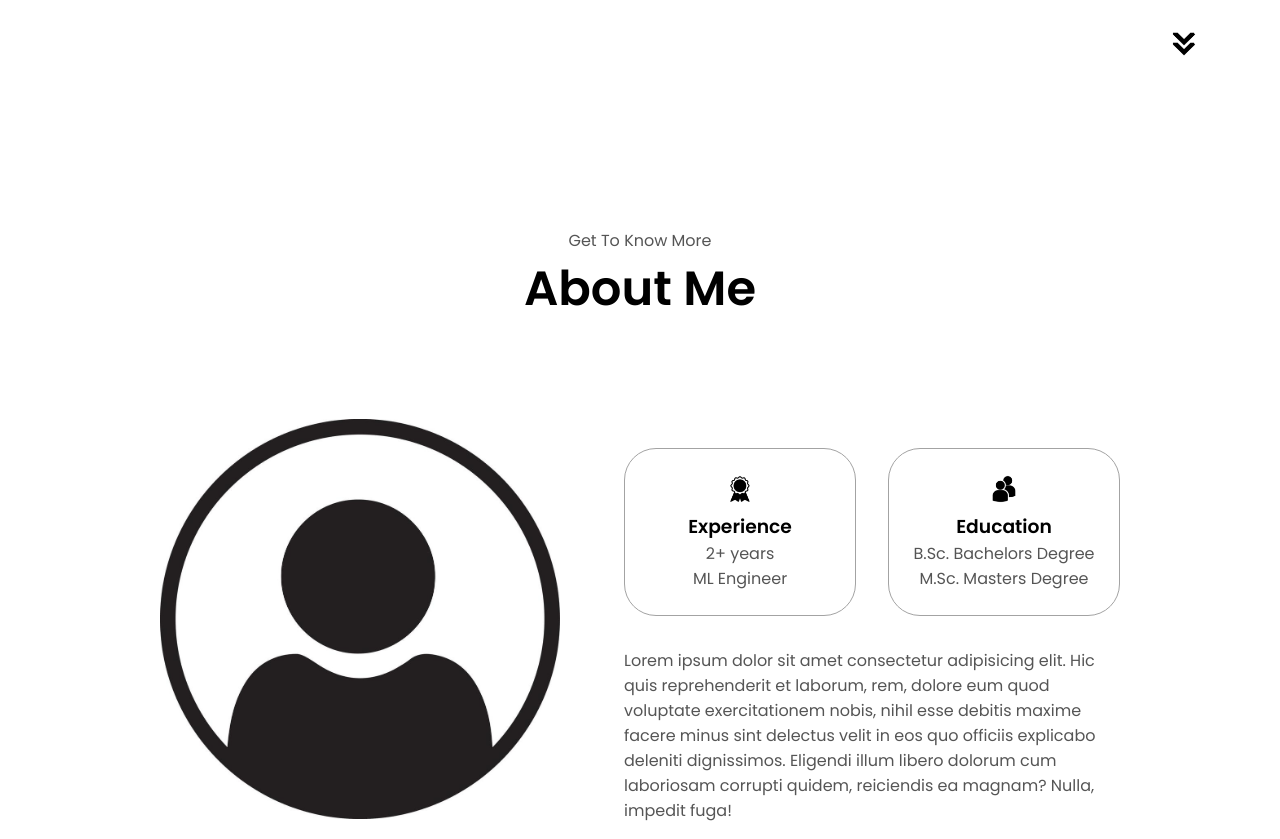
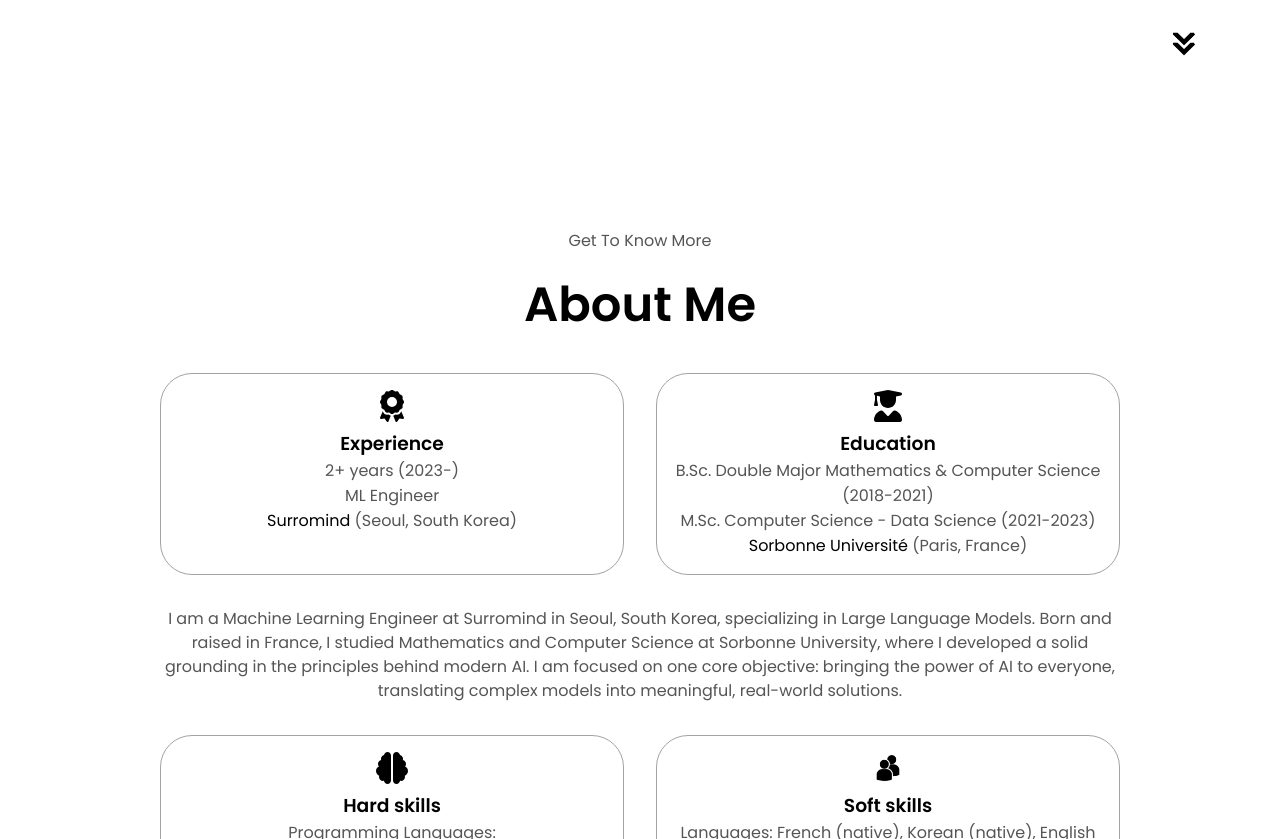
Before and after one commit to esychoi/esychoi.github.io, a plain HTML site: page index.html in a window 1280 px wide. Shown: the part 700-1539 px from the top of the page. Drawn offline with Linux system fonts and the light colour scheme.

Commit message:
feat: about section

```diff
--- a/index.html
+++ b/index.html
@@ -44,9 +44,8 @@
         <img src="./assets/person-icon.jpg" alt="esychoi profile picture" />
       </div>
       <div class="section__text">
-        <!-- <p class="section__text__p1">Hello, I'm</p> -->
         <h1 class="title">Esther Sun Young CHOI</h1>
-        <p class="section__text__p2">Machine Learning Engineer</p>
+        <p class="section__text__p2">Machine Learning Engineer <br /> at <a href="https://surromind.ai/" target="_blank">Surromind</a></p>
         <div class="btn-container">
           <button
             class="btn btn-color-2"
@@ -84,43 +83,76 @@
       <p class="section__text__p1">Get To Know More</p>
       <h1 class="title">About Me</h1>
       <div class="section-container">
-        <div class="section__pic-container">
-          <img
-            src="./assets/person-icon.jpg"
-            alt="Profile picture"
-            class="about-pic"
-          />
-        </div>
         <div class="about-details-container">
           <div class="about-containers">
             <div class="details-container">
               <img
-                src="./assets/experience.png"
+                src="./assets/award-solid.svg"
                 alt="Experience icon"
                 class="icon"
               />
               <h3>Experience</h3>
-              <p>2+ years <br />ML Engineer</p>
+              <p>2+ years (2023-)
+                <br />
+                ML Engineer
+                <br />
+                <a href="https://surromind.ai/" target="_blank">Surromind</a> (Seoul, South Korea)</p>
             </div>
             <div class="details-container">
               <img
-                src="./assets/education.png"
+                src="./assets/user-graduate-solid.svg"
                 alt="Education icon"
                 class="icon"
               />
               <h3>Education</h3>
-              <p>B.Sc. Bachelors Degree<br />M.Sc. Masters Degree</p>
+              <p>B.Sc. Double Major Mathematics & Computer Science (2018-2021)
+                <br />
+                M.Sc. Computer Science - Data Science (2021-2023)
+                <br />
+                <a href="https://www.sorbonne-universite.fr/" target="_blank">Sorbonne Université  </a> (Paris, France)
+              </p>
             </div>
           </div>
           <div class="text-container">
             <p>
-              Lorem ipsum dolor sit amet consectetur adipisicing elit. Hic quis
-              reprehenderit et laborum, rem, dolore eum quod voluptate
-              exercitationem nobis, nihil esse debitis maxime facere minus sint
-              delectus velit in eos quo officiis explicabo deleniti dignissimos.
-              Eligendi illum libero dolorum cum laboriosam corrupti quidem,
-              reiciendis ea magnam? Nulla, impedit fuga!
+              I am a Machine Learning Engineer at Surromind in Seoul, South Korea, specializing in Large Language Models.
+              Born and raised in France, I studied Mathematics and Computer Science at Sorbonne University, where I developed a solid grounding in the principles behind modern AI.
+              I am focused on one core objective: bringing the power of AI to everyone, translating complex models into meaningful, real-world solutions.
             </p>
+          </div>
+          <div class="about-containers">
+            <div class="details-container">
+              <img
+                src="./assets/brain-solid.svg"
+                alt="Hard skills icon"
+                class="icon"
+              />
+              <h3>Hard skills</h3>
+              <p>
+                Programming Languages: <img src="https://img.shields.io/badge/Python-white?logo=python"/> <img src="https://img.shields.io/badge/C-white?logo=C"/>
+                <br />
+                Frameworks: <img src="https://img.shields.io/badge/Pytorch-white?logo=pytorch"/> <img src="https://img.shields.io/badge/Tensorflow-white?logo=tensorflow"/> <img src="https://img.shields.io/badge/FastAPI-white?logo=fastapi"/>
+                <br />
+                Databases: <img src="https://img.shields.io/badge/Milvus-white?logo=milvus"/> <img src="https://img.shields.io/badge/MySQL-white?logo=mysql"/>
+                <br />
+                Tools: <img src="https://img.shields.io/badge/Git-white?logo=git"/> <img src="https://img.shields.io/badge/Docker-white?logo=docker"/>
+              </p>
+            </div>
+            <div class="details-container">
+              <img
+                src="./assets/social.png"
+                alt="Soft skills icon"
+                class="icon"
+              />
+              <h3>Soft skills</h3>
+              <p>
+                Languages: French (native), Korean (native), English (fluent, C1 level)
+                <br />
+                Strengths: Action-oriented and result-focused, Quick learner, Logical but creative thinking
+                <br />
+                Activities: Hiking, Running, Archery, Acoustic and Electric Guitar
+              </p>
+            </div>
           </div>
         </div>
       </div>
--- a/style.css
+++ b/style.css
@@ -163,6 +163,7 @@ section {
 /* PROFILE SECTION */
 
 #profile {
+  position: relative;
   display: flex;
   justify-content: center;
   gap: 5rem;
@@ -179,6 +180,7 @@ section {
 .section__text {
   align-self: center;
   text-align: center;
+  margin: 0;
 }
 
 .section__text p {
@@ -187,6 +189,7 @@ section {
 
 .section__text__p1 {
   text-align: center;
+  margin-bottom: 1rem;
 }
 
 .section__text__p2 {
@@ -197,6 +200,7 @@ section {
 .title {
   font-size: 3rem;
   text-align: center;
+  margin-bottom: 2rem;
 }
 
 #socials-container {
@@ -263,9 +267,9 @@ section {
 
 /* PROFILE SECTION */
 
-#profile {
+/* #profile {
   position: relative;
-}
+} */
 
 /* ABOUT SECTION */
 
@@ -275,32 +279,29 @@ section {
 
 .about-containers {
   gap: 2rem;
-  margin-bottom: 2rem;
-  margin-top: 2rem;
+  display: flex;
+  flex-wrap: wrap;
+  justify-content: center;
 }
 
 .about-details-container {
-  justify-content: center;
+  display: flex;
   flex-direction: column;
+  gap: 2rem;
+  width: 100%;
 }
 
-.about-containers,
-.about-details-container {
-  display: flex;
+.text-container {
+  text-align: center;
 }
 
-.about-pic {
-  border-radius: 2rem;
-}
-
-.arrow {
-  position: absolute;
-  right: -5rem;
-  bottom: 2.5rem;
+.text-container p {
+  font-size: 1rem;
+  line-height: 1.5;
 }
 
 .details-container {
-  padding: 1.5rem;
+  padding: 1rem;
   flex: 1;
   background: white;
   border-radius: 2rem;
@@ -311,13 +312,7 @@ section {
 
 .section-container {
   gap: 4rem;
-  height: 80%;
-}
-
-.section__pic-container {
-  height: 400px;
-  width: 400px;
-  margin: auto 0;
+  height: 50%;
 }
 
 /* EXPERIENCE SECTION */
@@ -337,6 +332,7 @@ section {
   display: flex;
   justify-content: center;
   flex-direction: column;
+  margin-top: 2rem;
 }
 
 .article-container {
@@ -346,6 +342,11 @@ section {
   flex-direction: row;
   gap: 2.5rem;
   justify-content: space-around;
+}
+
+.section-container {
+  gap: 4rem;
+  height: 50%;
 }
 
 article {
@@ -369,11 +370,32 @@ article .icon {
 
 #projects {
   position: relative;
+  padding-top: 4vh;
+  height: auto;
+  min-height: 96vh;
+}
+
+.experience-details-container {
+  display: flex;
+  justify-content: center;
+  flex-direction: column;
+  margin-top: 2rem;
+}
+
+.about-containers {
+  gap: 2rem;
+  display: flex;
+  flex-wrap: wrap;
+  justify-content: center;
 }
 
 .color-container {
   border-color: rgb(163, 163, 163);
   background: rgb(250, 250, 250);
+  padding: 1.5rem;
+  border-radius: 2rem;
+  border: rgb(53, 53, 53) 0.1rem solid;
+  text-align: center;
 }
 
 .project-img {
@@ -450,3 +472,11 @@ footer .rotated-arrow {
   right: 4rem;
   bottom: 4.5rem;
 }
+
+/* ARROW */
+
+.arrow {
+  position: absolute;
+  right: -5rem;
+  bottom: 2.5rem;
+}
```
Also changed, not shown: assets/award-solid.svg (added), assets/brain-solid.svg (added), assets/experience.png (deleted), assets/social.png (renamed from assets/education.png), assets/user-graduate-solid.svg (added).
